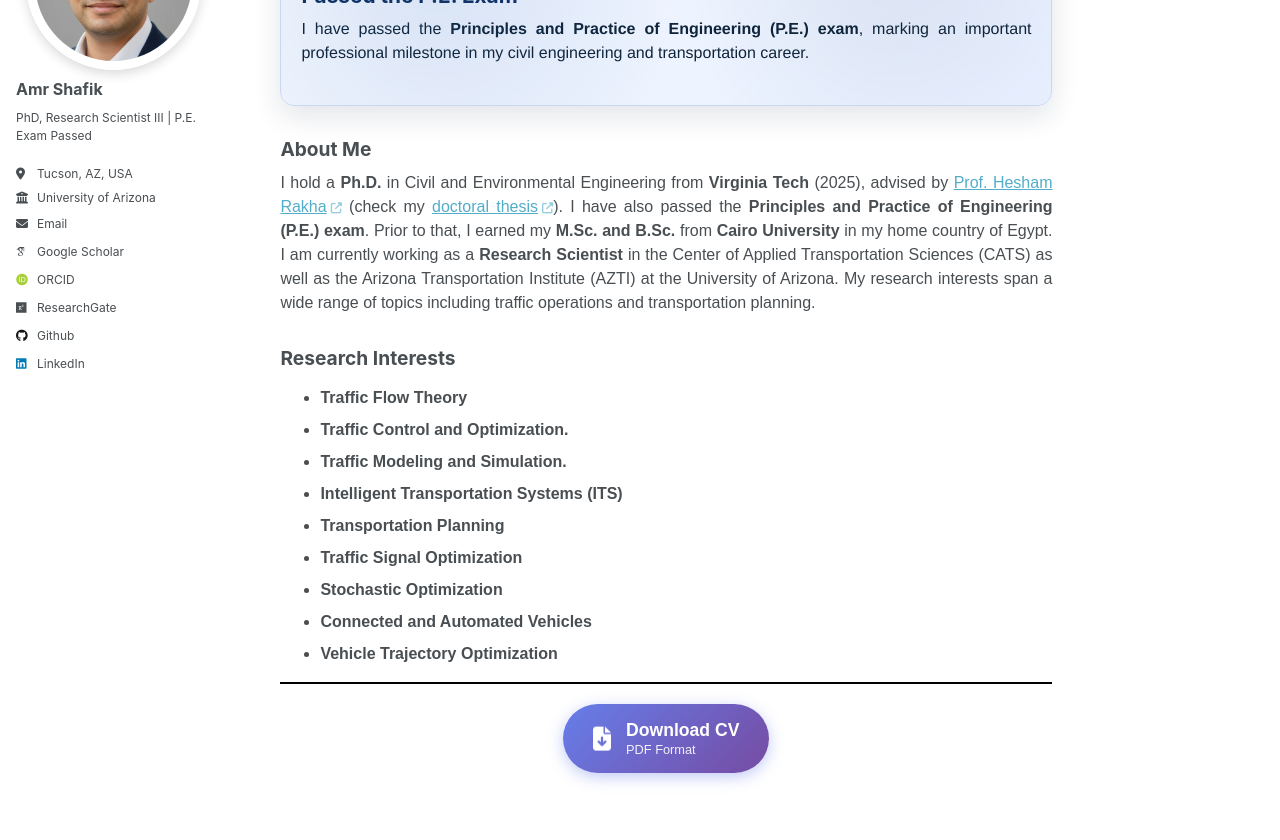
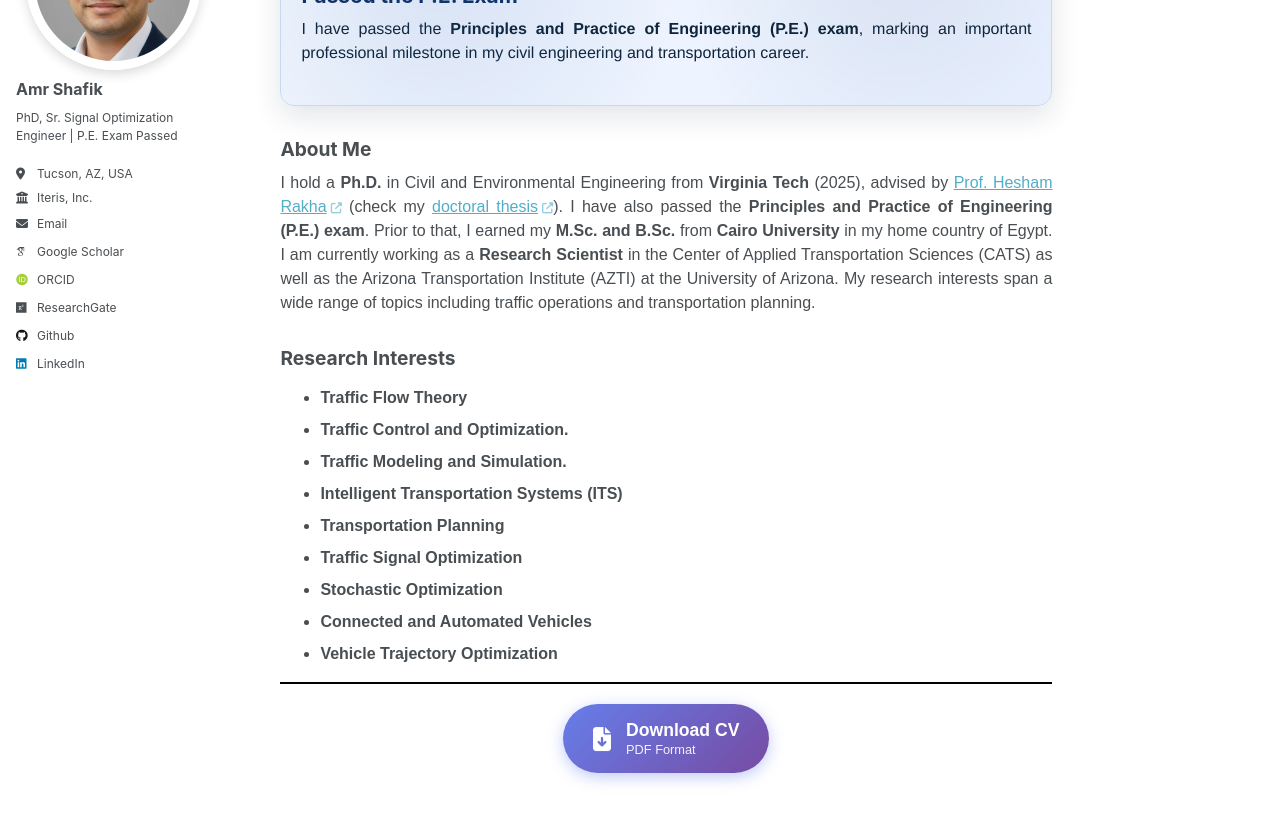
Before and after one commit to akshafik/amrshafik, a Jekyll site: the page built from _pages/about.md, in a window 1280 px wide and 1340 px high. Shown: the part 207-1047 px from the top of the window. Built offline with Jekyll 4.4.1, drawn with Linux system fonts in a browser that asks for light colours; some web fonts are replaced.

Commit message:
Update current job title and employer

```diff
--- a/_config.yml
+++ b/_config.yml
@@ -82,9 +82,9 @@ analytics:
 author:
   name             : "Amr Shafik"
   avatar           : "ashafik_hs_grey.png"
-  bio              : "PhD, Research Scientist III | P.E. Exam Passed"
+  bio              : "PhD, Sr. Signal Optimization Engineer | P.E. Exam Passed"
   location         : "Tucson, AZ, USA"
-  employer         : "University of Arizona"
+  employer         : "Iteris, Inc."
   pubmed           :
   googlescholar    : "https://scholar.google.com/citations?user=64155c0AAAAJ&hl=en&authuser=1"
   email            : "ashafik@arizona.edu"
```
